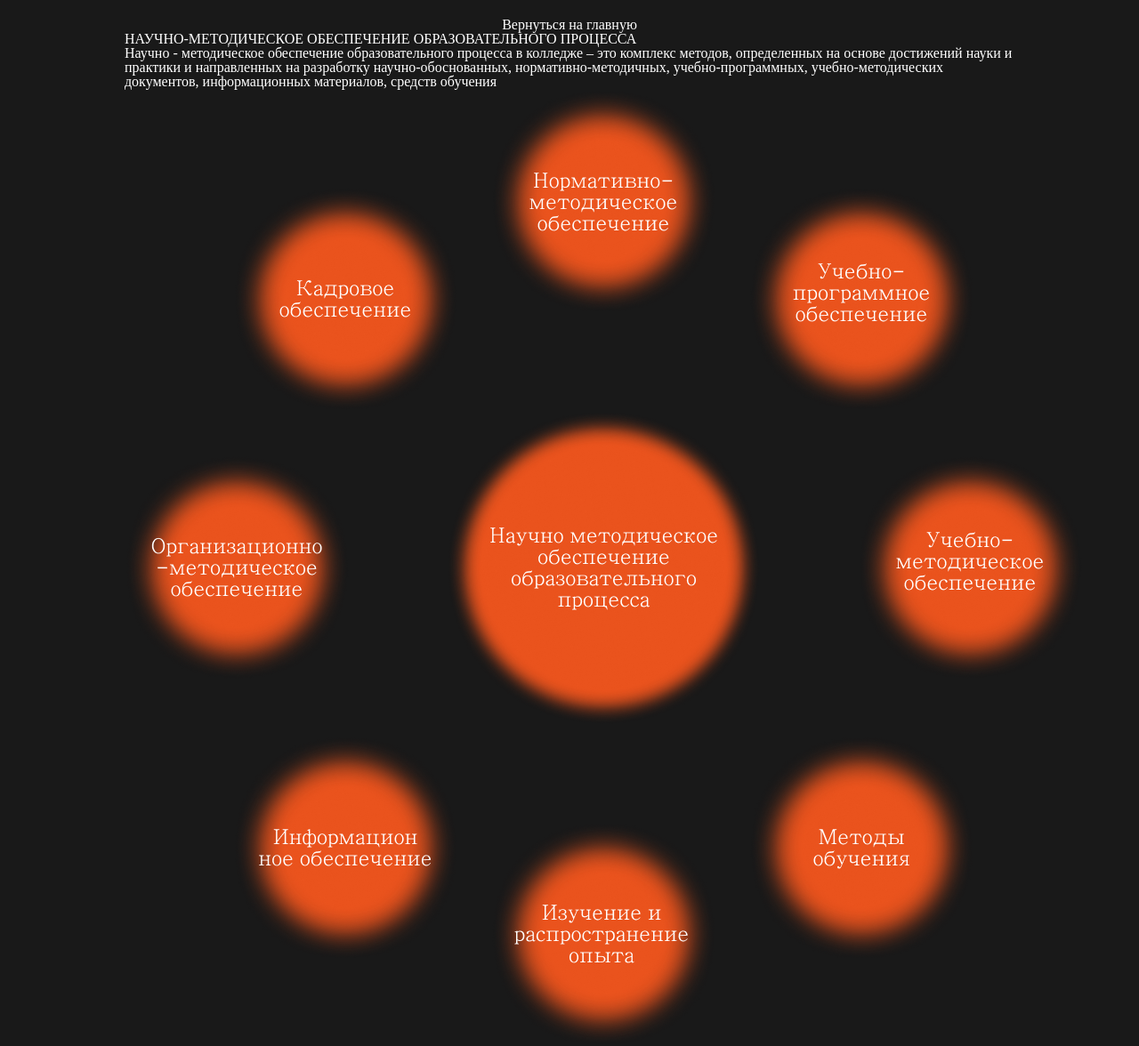
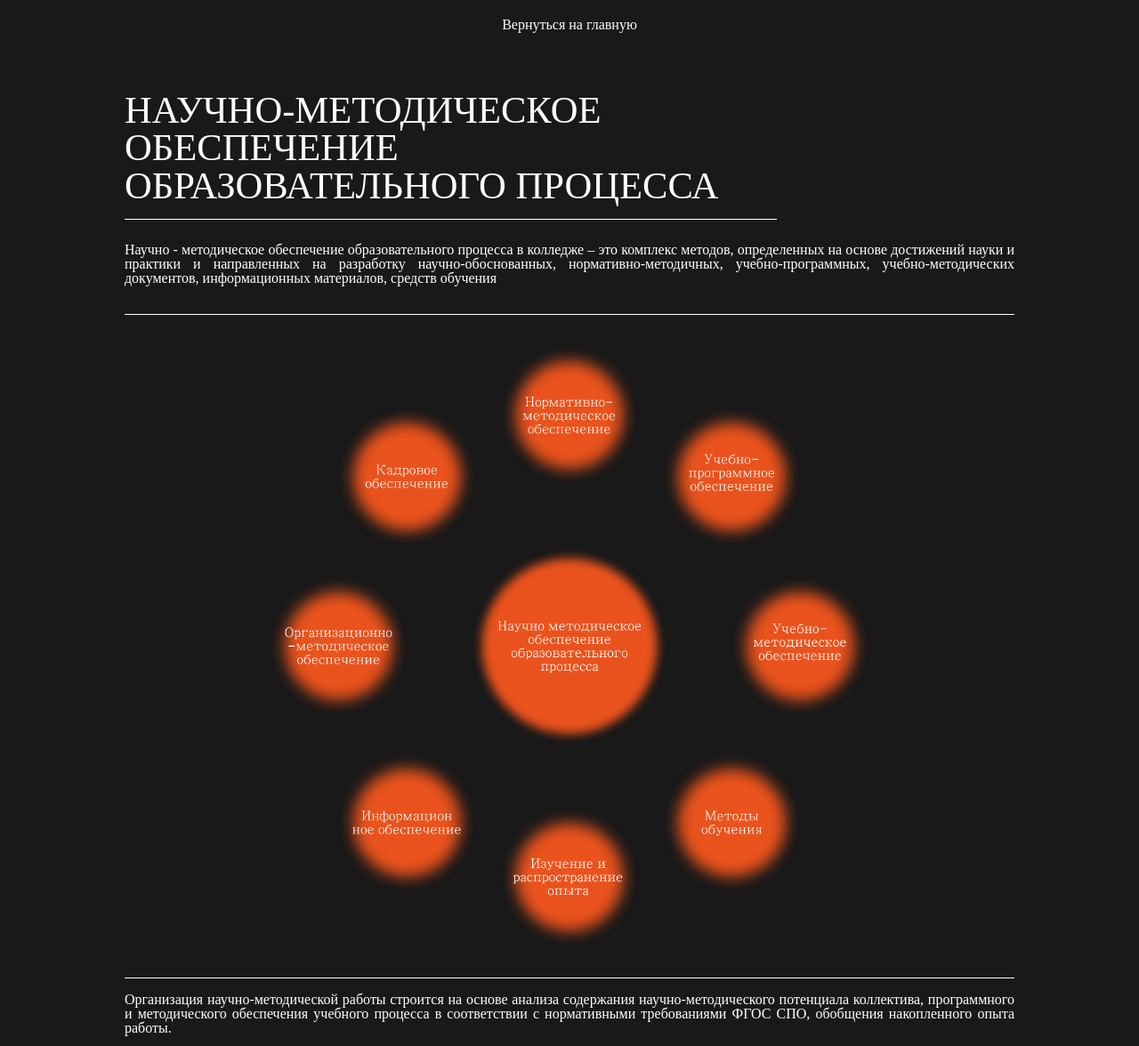
Before and after one commit to loooltooot/pkas-vaagkh, a PHP site: page /for_teachers/scientific_methodological_support in a window 1280 px wide. Shown: the top 1176 px of the page at 89% size. Run offline with PHP 8.4, Linux system fonts and the light colour scheme; style sheets or scripts are compiled from the project's sources; some web fonts are replaced.

Commit message:
css: науч метод обеспечение

```diff
--- a/src/pages/home.php
+++ b/src/pages/home.php
@@ -63,9 +63,9 @@ include("src/php/utils/conn.php");
                     <div>
                         <span class="row">Для преподавателя</span>
                         <ul class="row-area">
-                            <li><a href="certification.php">Аттестация педагогических
+                            <li><a href="/for_teachers/certification">Аттестация педагогических
                                     работников</a></li>
-                            <li><a href="scientific_methodological_support.php">Научно-методическое
+                            <li><a href="/for_teachers/scientific_methodological_support">Научно-методическое
                                     обеспечение
                                     образовательного
                                     процесса</a></li>
--- a/src/pages/scientific_methodological_support.php
+++ b/src/pages/scientific_methodological_support.php
@@ -5,10 +5,10 @@
     <meta charset="UTF-8">
     <meta http-equiv="X-UA-Compatible" content="IE=edge">
     <meta name="viewport" content="width=device-width, initial-scale=1.0">
-    <link rel="stylesheet" href="src/styles/reset.css">
-    <link rel="stylesheet" href="src/styles/normalize.css">
-    <link rel="stylesheet" href="src/styles/global.css">
-    <link rel="stylesheet" href="src/styles/scientific.css">
+    <link rel="stylesheet" href="../src/styles/reset.css">
+    <link rel="stylesheet" href="../src/styles/normalize.css">
+    <link rel="stylesheet" href="../src/styles/global.css">
+    <link rel="stylesheet" href="../src/styles/scientific_methodological_support.css">
     <title>Научно-методическое обеспечение образовательного процесса</title>
 </head>
 
--- /dev/null
+++ b/src/styles/sass/scientific_methodological_support.scss
@@ -0,0 +1,49 @@
+body {
+  overflow-x: clip;
+  header {
+    .heading {
+      display: flex;
+      margin-top: 5.21vw;
+      h2 {
+        display: flex;
+        height: 11.21vw;
+        width: 57.29vw;
+        font-size: var(--fonth1);
+        border-bottom: 1px solid white;
+      }
+    }
+  }
+  main {
+    .main-content-area {
+      .definition {
+        padding-top: 2.04vw;
+        height: 6.21vw;
+        p {
+          text-align: justify;
+          font-size: var(--main-text);
+          padding-bottom: 2.08vw;
+        }
+      }
+      .main-content {
+        .infografika {
+          border-top: 1px solid white;
+          border-bottom: 1px solid white;
+          img {
+            padding: 2.6vw;
+            width: 53.02vw;
+            height: 53.02vw;
+          }
+          display: flex;
+          align-items: center;
+          justify-content: center;
+        }
+        .main-text {
+          p {
+            margin-top: 1.24vw;
+            text-align: justify;
+          }
+        }
+      }
+    }
+  }
+}
--- /dev/null
+++ b/src/styles/scientific_methodological_support.css
@@ -0,0 +1,41 @@
+body {
+  overflow-x: clip;
+}
+body header .heading {
+  display: flex;
+  margin-top: 5.21vw;
+}
+body header .heading h2 {
+  display: flex;
+  height: 11.21vw;
+  width: 57.29vw;
+  font-size: var(--fonth1);
+  border-bottom: 1px solid white;
+}
+body main .main-content-area .definition {
+  padding-top: 2.04vw;
+  height: 6.21vw;
+}
+body main .main-content-area .definition p {
+  text-align: justify;
+  font-size: var(--main-text);
+  padding-bottom: 2.08vw;
+}
+body main .main-content-area .main-content .infografika {
+  border-top: 1px solid white;
+  border-bottom: 1px solid white;
+  display: flex;
+  align-items: center;
+  justify-content: center;
+}
+body main .main-content-area .main-content .infografika img {
+  padding: 2.6vw;
+  width: 53.02vw;
+  height: 53.02vw;
+}
+body main .main-content-area .main-content .main-text p {
+  margin-top: 1.24vw;
+  text-align: justify;
+}
+
+/*# sourceMappingURL=scientific_methodological_support.css.map */
```
Also changed, not shown: 1 other file.
